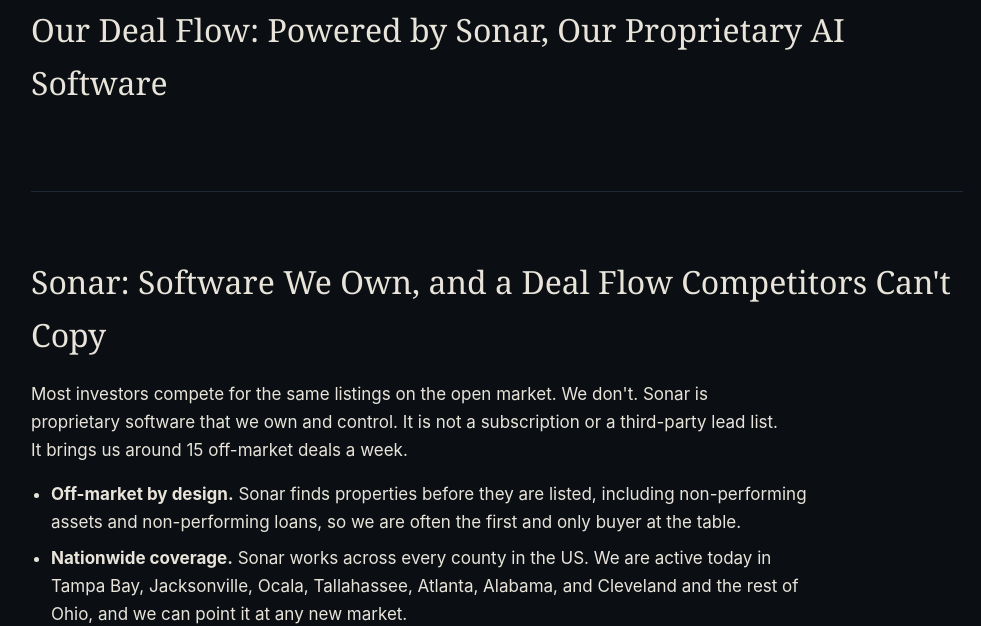
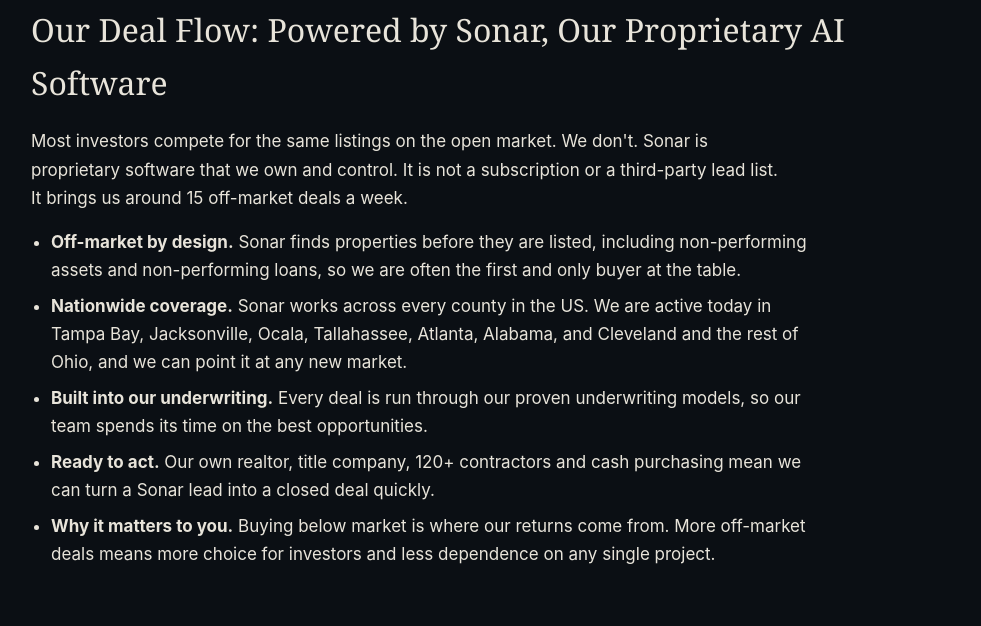
Before and after one commit to urisoglowek-ui/real_estate, a Jekyll site: the page investors.html, which Jekyll copies as it is, in a window 1280 px wide and 900 px high, scrolled down 1756 px, cut to the strip 0-626 px from the top of the window. Shown: the whole strip, without its empty margins (143-1124 px from the left). Built offline with Jekyll 4.4.1, drawn with Linux system fonts in a browser that asks for light colours.

Commit message:
Put the Sonar copy under the Deal Flow heading. (#21)
The separate Sonar heading is removed, and its paragraph and list now sit in that section.

Co-authored-by: Cursor Agent <cursoragent@cursor.com>
Co-authored-by: urisoglowek-ui <urisoglowek-ui@users.noreply.github.com>

```diff
--- a/investors.html
+++ b/investors.html
@@ -73,9 +73,6 @@ footer{padding:48px 0;border-top:1px solid var(--line);color:var(--muted);font-s
 </section>
 <section>
  <h2>Our Deal Flow: Powered by Sonar, Our Proprietary AI Software</h2>
-</section>
-<section>
- <h2>Sonar: Software We Own, and a Deal Flow Competitors Can't Copy</h2>
  <p>Most investors compete for the same listings on the open market. We don't. Sonar is proprietary software that we own and control. It is not a subscription or a third-party lead list. It brings us around 15 off-market deals a week.</p>
  <ul>
   <li><b>Off-market by design.</b> Sonar finds properties before they are listed, including non-performing assets and non-performing loans, so we are often the first and only buyer at the table.</li>
```
